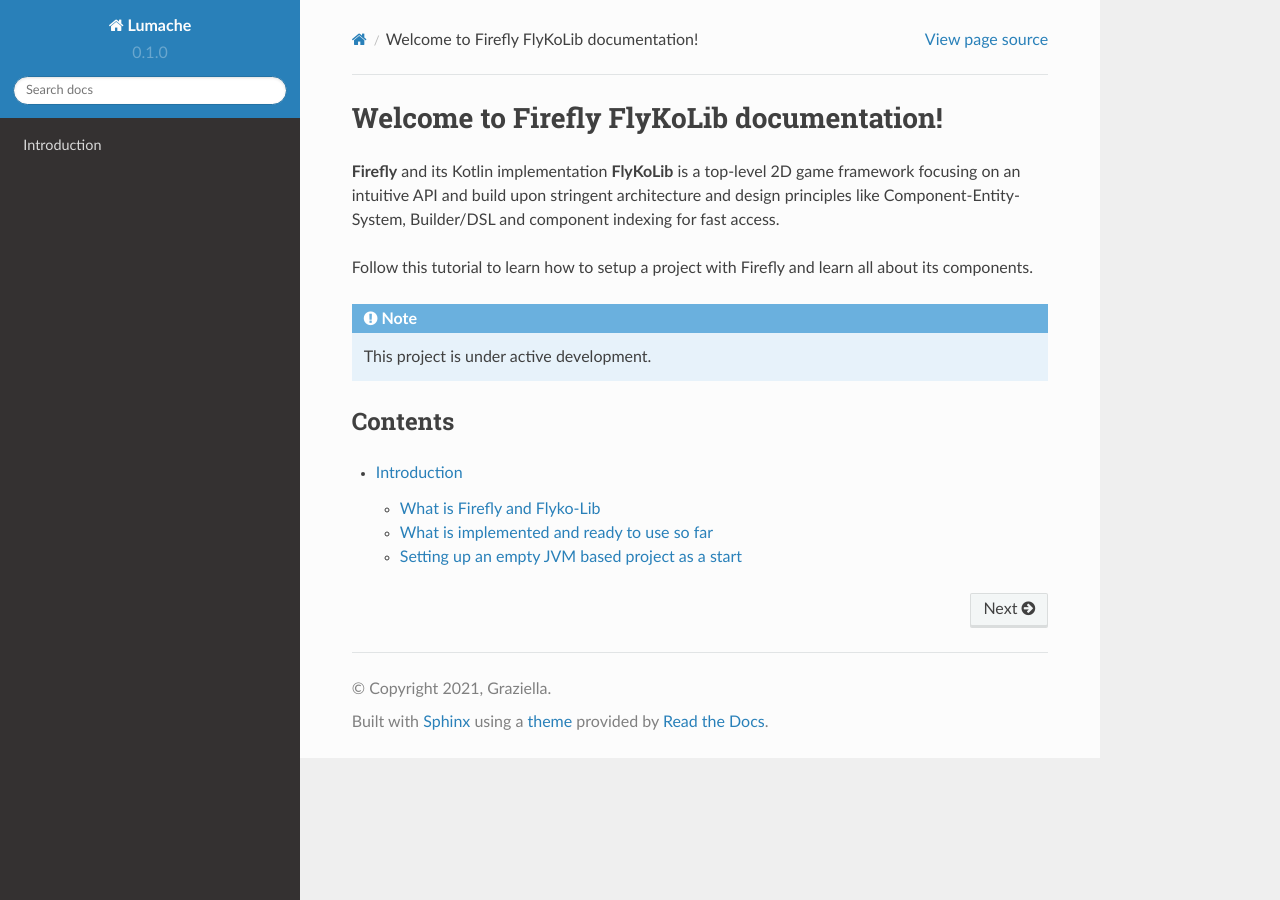
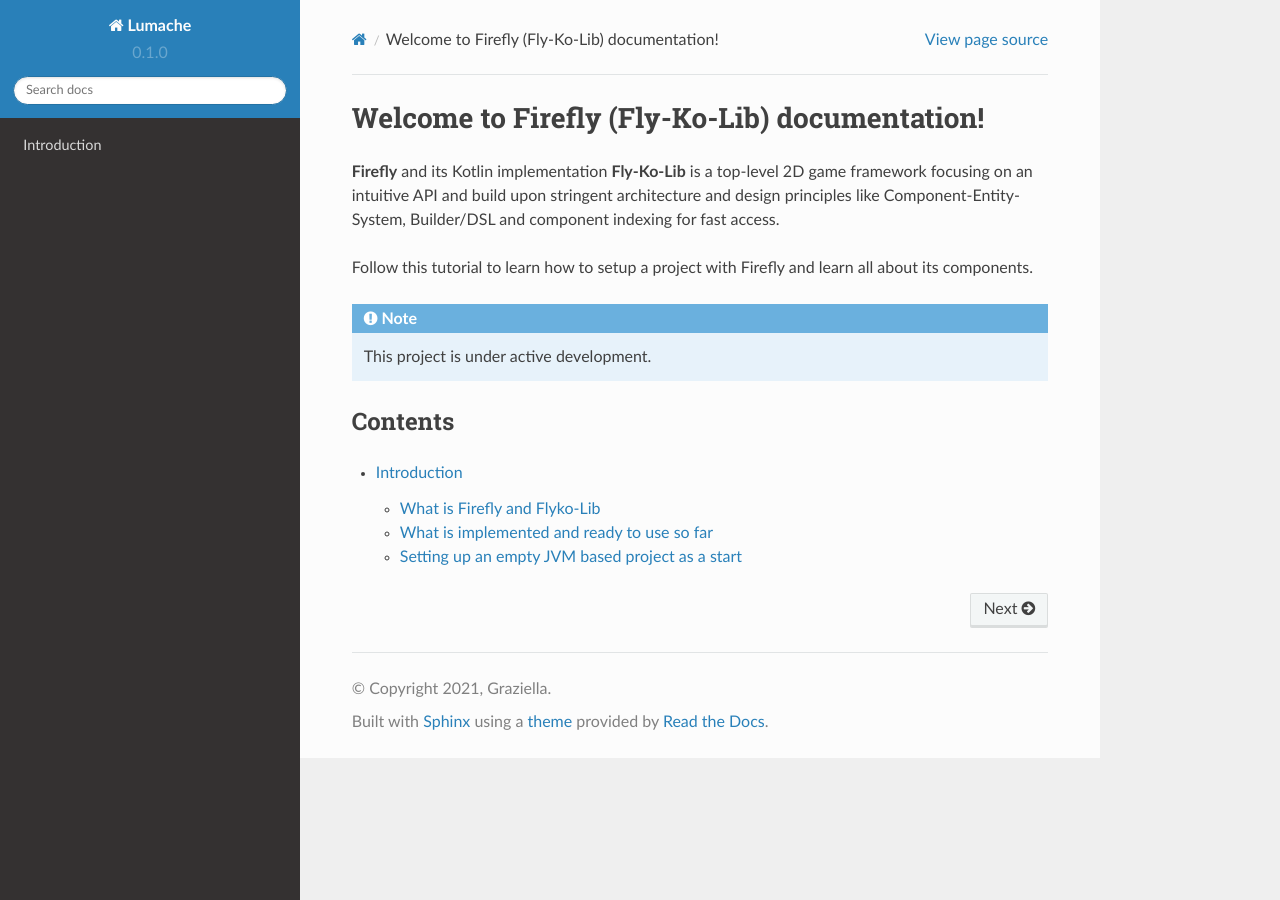
Before and after one commit to AndreasHefti/flyko-lib-doc, a Sphinx documentation site: the page built from docs/source/index.rst, in a window 1280 px wide. Built offline with Sphinx 7.4.7 and the Read the Docs theme 2.0.0, drawn with Linux system fonts in a browser that asks for light colours; pages that are not in the unit, such as notebooks, are missing from menus.

Commit message:
Update index.rst

```diff
--- a/docs/source/index.rst
+++ b/docs/source/index.rst
@@ -1,7 +1,7 @@
-Welcome to Firefly FlyKoLib documentation!
-==========================================
+Welcome to Firefly (Fly-Ko-Lib) documentation!
+==============================================
 
-**Firefly** and its Kotlin implementation **FlyKoLib** is a top-level 2D game framework focusing on an intuitive API and build upon stringent architecture and design principles like Component-Entity-System, Builder/DSL and component indexing for fast access.
+**Firefly** and its Kotlin implementation **Fly-Ko-Lib** is a top-level 2D game framework focusing on an intuitive API and build upon stringent architecture and design principles like Component-Entity-System, Builder/DSL and component indexing for fast access.
 
 Follow this tutorial to learn how to setup a project with Firefly and learn all about its components.
 
```
